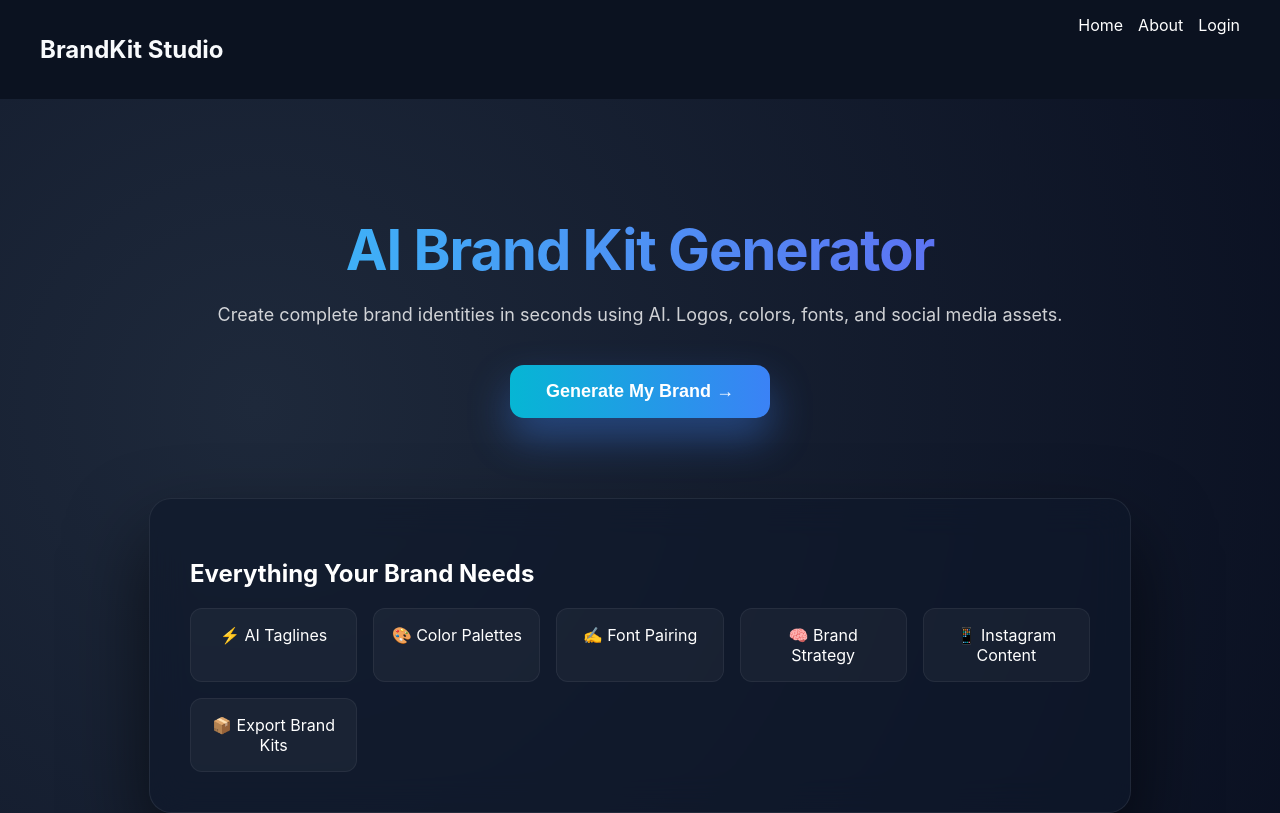
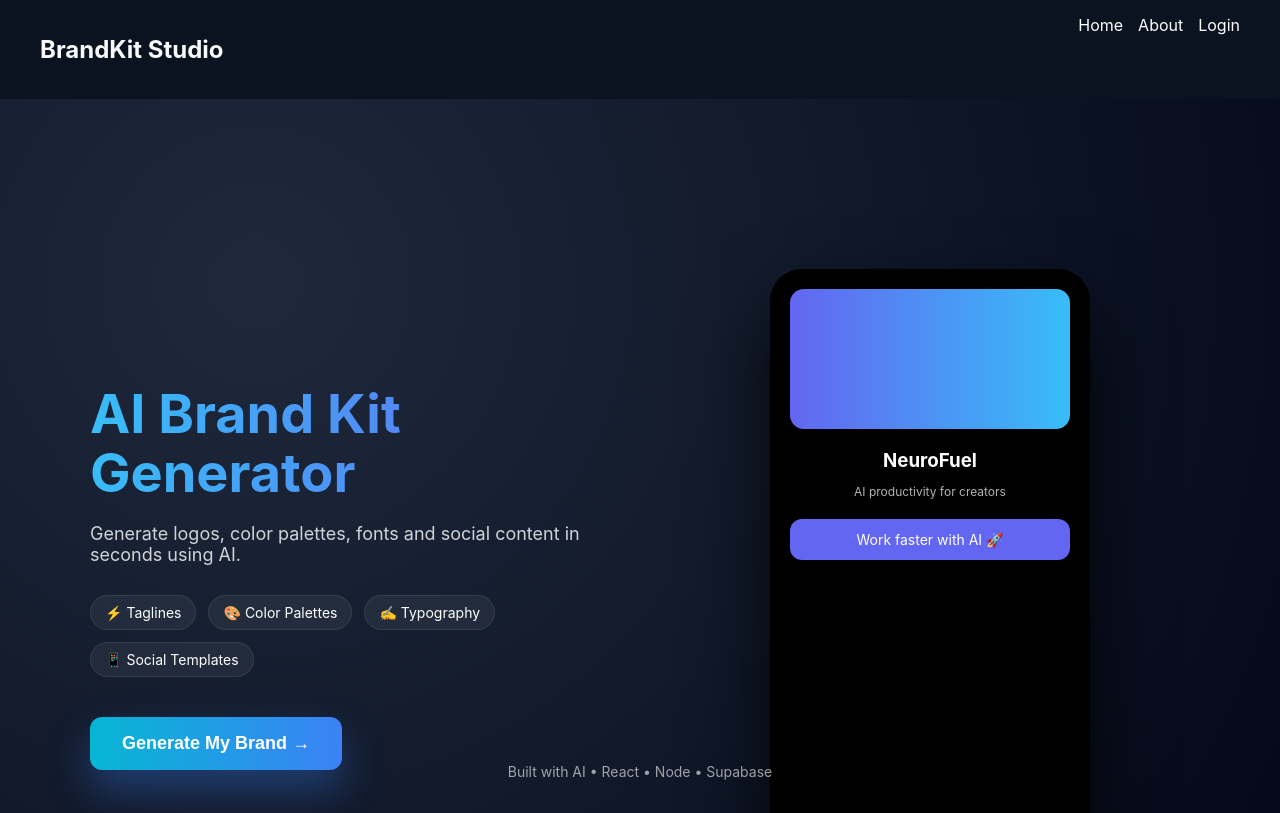
Before and after one commit to rahulsud7/brand-kit-frontend, a React (Create React App) app: page / in a window 1280 px wide. Shown: the top 813 px of the page. Built offline with nearby package versions, Linux system fonts and the light colour scheme.

Commit message:
improve brand kit generator

```diff
--- a/src/pages/Landing.js
+++ b/src/pages/Landing.js
@@ -1,38 +1,39 @@
 import { Link } from "react-router-dom";
 
 export default function Landing() {
-
   return (
-
     <div
       style={{
         minHeight: "100vh",
         background:
           "radial-gradient(circle at 20% 20%, #1e293b, #020617)",
+        color: "white",
         display: "flex",
-        flexDirection: "column",
+        justifyContent: "center",
         alignItems: "center",
-        padding: "80px 20px",
-        color: "white",
+        padding: "60px 20px",
         fontFamily: "Inter, sans-serif"
       }}
     >
-
-      {/* HERO */}
-
       <div
         style={{
-          maxWidth: 900,
-          textAlign: "center"
+          maxWidth: 1100,
+          width: "100%",
+          display: "grid",
+          gridTemplateColumns: "1fr 1fr",
+          gap: 60,
+          alignItems: "center"
         }}
       >
+        {/* LEFT HERO CONTENT */}
 
+        <div>
           <h1
             style={{
-            fontSize: 56,
+              fontSize: 54,
               fontWeight: 700,
               marginBottom: 20,
-            letterSpacing: "-1px",
+              lineHeight: 1.1,
               background:
                 "linear-gradient(90deg,#38bdf8,#6366f1)",
               WebkitBackgroundClip: "text",
@@ -46,132 +47,110 @@ export default function Landing() {
             style={{
               fontSize: 18,
               opacity: 0.8,
+              marginBottom: 30
+            }}
+          >
+            Generate logos, color palettes, fonts and
+            social content in seconds using AI.
+          </p>
+
+          {/* FEATURES */}
+
+          <div
+            style={{
+              display: "flex",
+              flexWrap: "wrap",
+              gap: 12,
               marginBottom: 40
             }}
           >
-          Create complete brand identities in seconds using AI.
-          Logos, colors, fonts, and social media assets.
-        </p>
+            {[
+              "⚡ Taglines",
+              "🎨 Color Palettes",
+              "✍️ Typography",
+              "📱 Social Templates"
+            ].map((f, i) => (
+              <div
+                key={i}
+                style={{
+                  padding: "8px 14px",
+                  borderRadius: 20,
+                  background: "rgba(255,255,255,0.06)",
+                  border:
+                    "1px solid rgba(255,255,255,0.08)",
+                  fontSize: 14
+                }}
+              >
+                {f}
+              </div>
+            ))}
+          </div>
+
+          {/* CTA */}
 
           <Link to="/auth">
-
             <button
               style={{
-              padding: "16px 36px",
+                padding: "16px 32px",
                 fontSize: 18,
-              borderRadius: 14,
+                borderRadius: 12,
                 border: "none",
                 cursor: "pointer",
+                fontWeight: 600,
                 color: "white",
-              fontWeight: 600,
                 background:
                   "linear-gradient(90deg,#06b6d4,#3b82f6)",
                 boxShadow:
-                "0 20px 40px rgba(59,130,246,0.4)"
+                  "0 20px 40px rgba(59,130,246,0.35)"
               }}
             >
               Generate My Brand →
             </button>
-
           </Link>
-
         </div>
 
-      {/* FEATURE GLASS CARD */}
+        {/* RIGHT PHONE PREVIEW */}
 
         <div
           style={{
-          marginTop: 80,
-          padding: 40,
-          width: "100%",
-          maxWidth: 900,
-          borderRadius: 22,
-          backdropFilter: "blur(18px)",
-          background: "rgba(15,23,42,0.65)",
-          border: "1px solid rgba(255,255,255,0.08)",
-          boxShadow: "0 40px 80px rgba(0,0,0,0.6)"
-        }}
-      >
-
-        <h2 style={{ marginBottom: 20 }}>
-          Everything Your Brand Needs
-        </h2>
-
-        <div
-          style={{
-            display: "grid",
-            gridTemplateColumns:
-              "repeat(auto-fit,minmax(160px,1fr))",
-            gap: 16
-          }}
-        >
-
-          {[
-            "⚡ AI Taglines",
-            "🎨 Color Palettes",
-            "✍️ Font Pairing",
-            "🧠 Brand Strategy",
-            "📱 Instagram Content",
-            "📦 Export Brand Kits"
-          ].map((f, i) => (
-
-            <div
-              key={i}
-              style={{
-                padding: 16,
-                borderRadius: 12,
-                background: "rgba(255,255,255,0.04)",
-                border:
-                  "1px solid rgba(255,255,255,0.06)",
-                textAlign: "center"
-              }}
-            >
-              {f}
-            </div>
-
-          ))}
-
-        </div>
-
-      </div>
-
-      {/* PHONE PREVIEW */}
-
-      <div
-        style={{
-          marginTop: 80,
             display: "flex",
             justifyContent: "center"
           }}
         >
-
           <div
             style={{
-            width: 260,
-            height: 520,
+              width: 280,
+              height: 540,
               borderRadius: 32,
               padding: 20,
               background: "#000",
               boxShadow:
                 "0 40px 80px rgba(0,0,0,0.8)",
-            textAlign: "center"
+              position: "relative"
             }}
           >
-
             <div
               style={{
-              height: 120,
+                height: 140,
+                borderRadius: 14,
                 background:
                   "linear-gradient(90deg,#6366f1,#38bdf8)",
-              borderRadius: 14,
                 marginBottom: 20
               }}
             />
 
-          <h3>NeuroFuel</h3>
+            <h3
+              style={{
+                textAlign: "center",
+                marginBottom: 6
+              }}
+            >
+              NeuroFuel
+            </h3>
 
             <p
               style={{
+                textAlign: "center",
                 fontSize: 12,
                 opacity: 0.7,
                 marginBottom: 20
@@ -184,29 +163,29 @@ export default function Landing() {
               style={{
                 background: "#6366f1",
                 padding: 12,
-              borderRadius: 10,
-              fontSize: 13
+                borderRadius: 12,
+                textAlign: "center",
+                fontSize: 14
               }}
             >
               Work faster with AI 🚀
             </div>
-
           </div>
-
+        </div>
       </div>
 
       {/* FOOTER */}
 
       <div
         style={{
-          marginTop: 80,
+          position: "absolute",
+          bottom: 20,
           opacity: 0.6,
           fontSize: 14
         }}
       >
         Built with AI • React • Node • Supabase
       </div>
-
     </div>
   );
 }
```
Lines whose indentation alone changed are shown as unchanged.
